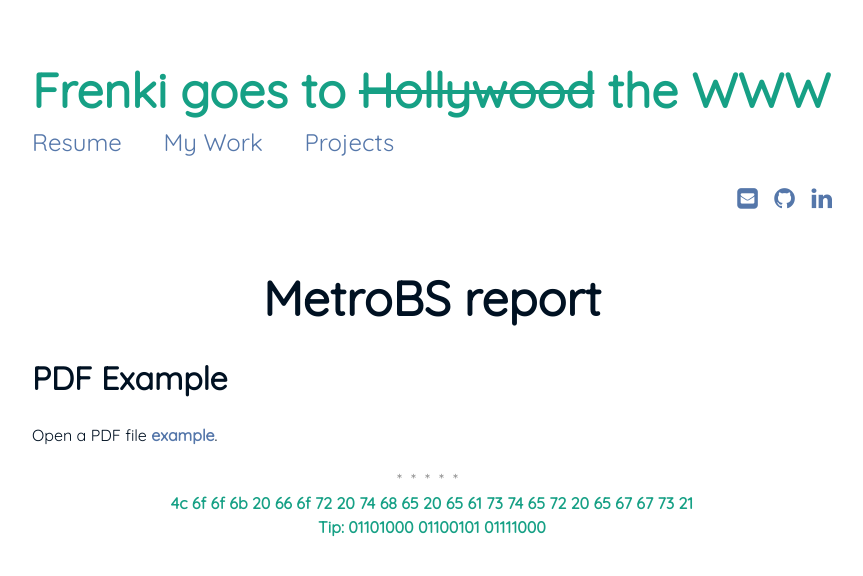
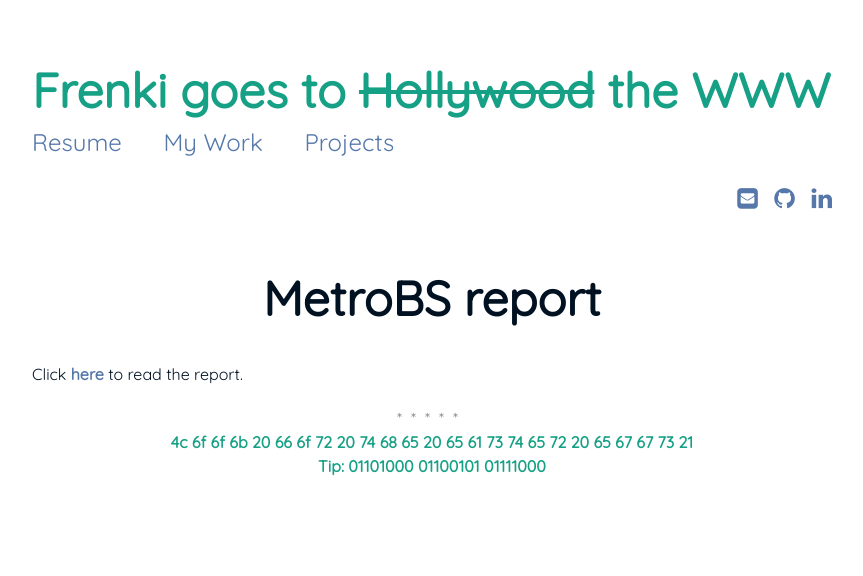
Before and after one commit to FreShq99/frenkishqepa.com, a Jekyll site: the page built from _posts/2021-05-11-report.md, in a window 1280 px wide. Shown: the top 576 px of the page, without its empty margins (208-1071 px from the left). Built offline with Jekyll 4.4.1, drawn with Linux system fonts in a browser that asks for light colours.

Commit message:
Update 2021-05-11-report.md

```diff
--- a/_posts/2021-05-11-report.md
+++ b/_posts/2021-05-11-report.md
@@ -7,11 +7,7 @@ categories: ["MetroBS"]
 ---
 
 <html>
-  <head>
-    <title>Title of the document</title>
-  </head>
   <body>
-    <h1>PDF Example</h1>
-    <p>Open a PDF file <a href="https://github.com/freshq99/freshq99.github.io/blob/master/docs/MetroBS-Report.pdf">example</a>.</p>
+    <p>Click<a href="https://github.com/freshq99/freshq99.github.io/blob/master/docs/MetroBS-Report.pdf"> here</a> to read the report.</p>
   </body>
 </html>
```
